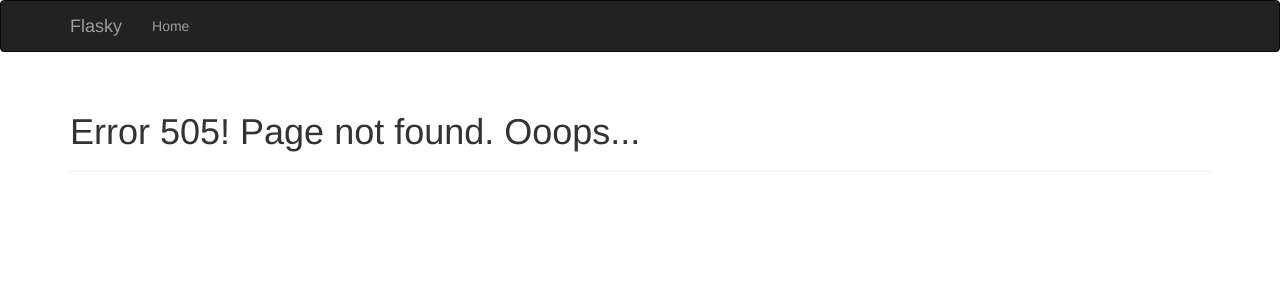
After one commit to KnightOfMelons/FlaskPractice, a Flask app: template templates/500.html in a window 1280 px wide. The commit adds this page. Shown: the top 300 px of the page. Run offline with Flask 3, Linux system fonts and the light colour scheme; the template is opened without the code that fills it, so the values that code supplies are empty; some libraries are stand-ins or nearby versions.

Commit message:
Error pages changed

```diff
--- a/main.py
+++ b/main.py
@@ -13,6 +13,16 @@ def index():
 @app.route('/user/<name>/')
 def user(name):
     return render_template('user.html', name=name)
+
+
+@app.errorhandler(404)
+def page_not_found(e):
+    return render_template('404.html'), 404
+
+
+@app.errorhandler(500)
+def internal_server_error(e):
+    return render_template('500.html'), 500
 
 
 if __name__ == '__main__':
--- /dev/null
+++ b/templates/500.html
@@ -0,0 +1,9 @@
+{% extends "base.html" %}
+
+{% block title %}Flasky - 505 error{% endblock %}
+
+{% block page_content %}
+    <div class="page-header">
+        <h1>Error 505! Page not found. Ooops...</h1>
+    </div>
+{% endblock %}
--- a/templates/base.html
+++ b/templates/base.html
@@ -1,11 +1,32 @@
-<html>
-<head>
-    {% block head %}
-        <title>{% block title %}{% endblock %} - My Application</title>
-    {% endblock %}
-</head>
-<body>
-    {% block body %}
-    {% endblock %}
-</body>
-</html>
+{% extends "bootstrap/base.html" %}
+
+{% block title %}Flasky{% endblock %}
+
+{% block navbar %}
+<div class="navbar navbar-inverse" role="navigation">
+    <div class="container">
+        <div class="navbar-header">
+            <button type="button" class="navbar-toggle"
+                    data-toggle="collapse"
+                    data-targer=".navbar-collapse">
+                <span class="sr=only">Toggle navigation</span>
+                <span class="icon-bar"></span>
+                <span class="icon-bar"></span>
+                <span class="icon-bar"></span>
+            </button>
+            <a class="navbar-brand" href="/">Flasky</a>
+        </div>
+        <div class="navbar-collapse collapse">
+            <ul class="nav navbar-nav">
+                <li><a href="/">Home</a></li>
+            </ul>
+        </div>
+    </div>
+</div>
+{% endblock %}
+
+{% block content %}
+    <div class="container">
+        {% block page_content %}{% endblock %}
+    </div>
+{% endblock %}
```
Also changed, not shown: templates/404.html (added, +9 -0 lines), templates/user.html (+4 -29 lines).
